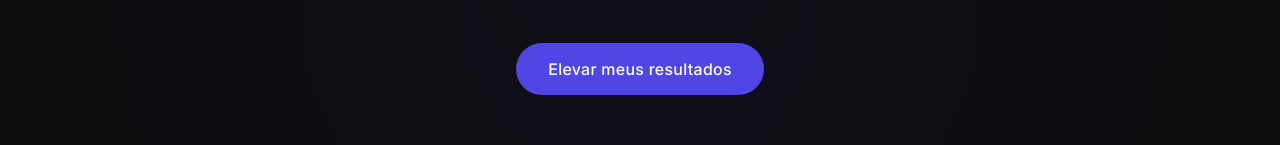
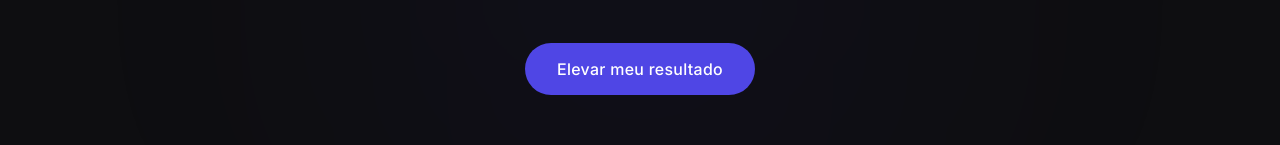
Before and after one commit to Lucas-Sambati/landingPage_elev, a React (Vite) app: page / in a window 1280 px wide. Shown: the part 403-548 px from the top of the page. Built offline with nearby package versions, Linux system fonts and the light colour scheme; the HTML template or start-up script is replaced by a standard one.

Commit message:
Atualizando

```diff
--- a/src/components/HeroSection.tsx
+++ b/src/components/HeroSection.tsx
@@ -38,7 +38,7 @@ const HeroSection = () => {
           className="bg-[#4F46E5] text-white font-medium text-sm sm:text-base px-8 py-3.5 rounded-full transition-all hover:bg-[#4338CA] hover:scale-[1.02] active:scale-[0.97] touch-manipulation"
           style={{ fontFamily: "'Inter', sans-serif", letterSpacing: '0.02em' }}
         >
-          Elevar meus resultados
+          Elevar meu resultado
         </button>
       </div>
 
```
